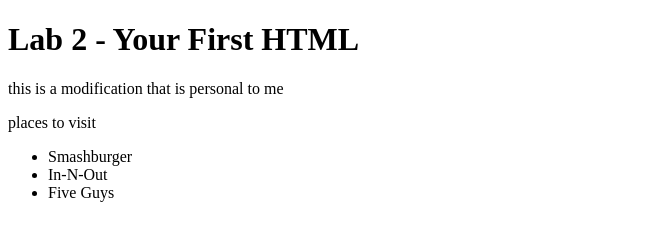
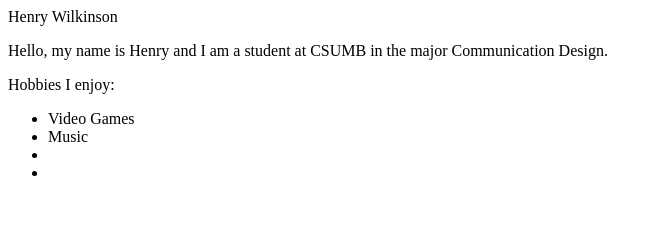
Before and after one commit to Henben27/CST251, a plain HTML site: page lab2/index.html in a window 1280 px wide. Shown: the whole page, without its empty margins (0-662 px from the left). Drawn offline with Linux system fonts and the light colour scheme.

Commit message:
Update index.html

```diff
--- a/lab2/index.html
+++ b/lab2/index.html
@@ -6,13 +6,15 @@
 	<link rel="stylesheet" type="text/css" href="css/lab.css">
 </head>
 <body>
-	<h1>Lab 2 - Your First HTML</h1>
-	<p>this is a modification that is personal to me</p>
-	<p>places to visit</p>
+	<img src=""
+	<h1>Henry Wilkinson</h1>
+	<p>Hello, my name is Henry and I am a student at CSUMB in the major Communication Design. </p>
+	<p>Hobbies I enjoy:</p>
 	<ul>
-		<li>Smashburger</li>
-		<li>In-N-Out</li>
-		<li>Five Guys</li>
+		<li>Video Games</li>
+		<li>Music</li>
+		<li></li>
+		<li></li>
 	</ul>
 
 </body>
```
